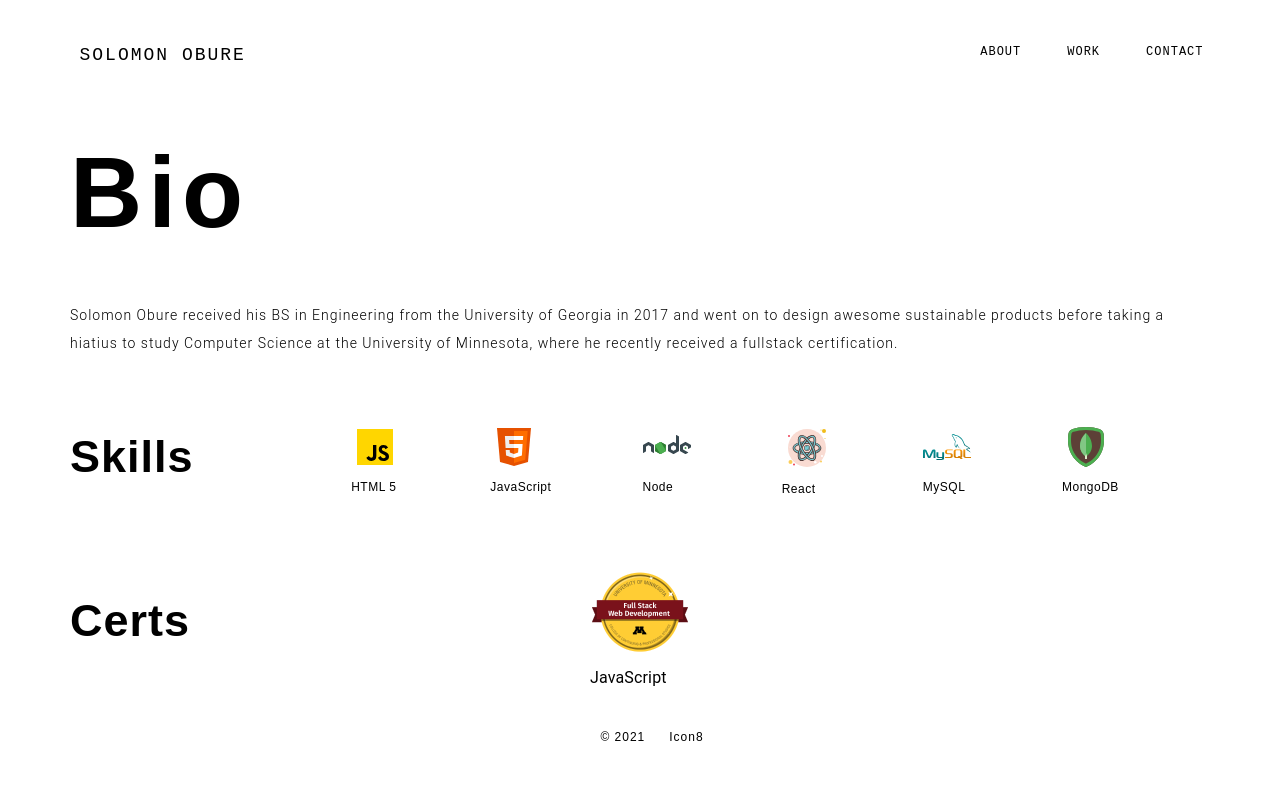
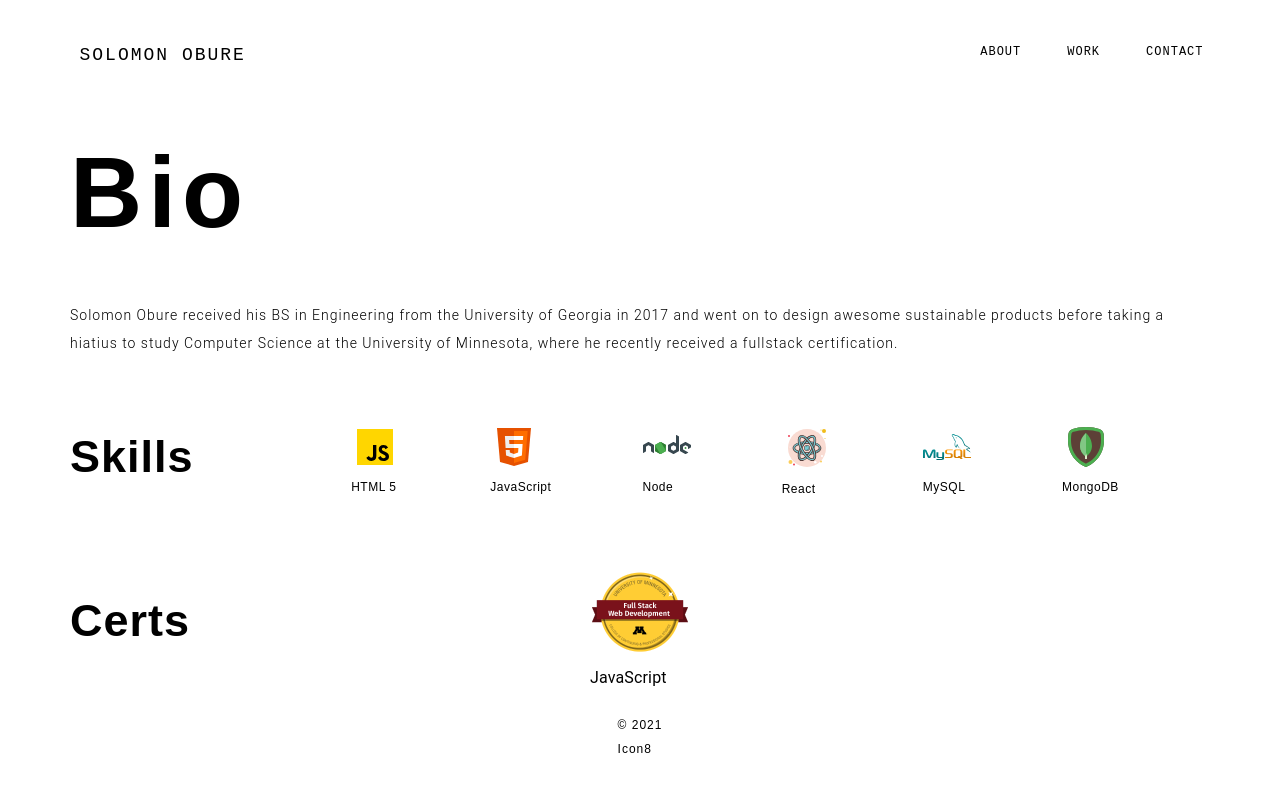
Before and after one commit to sirsoco/portfolio, a React (Create React App) app in the folder portfolio/: page /about in a window 1280 px wide. Shown: the top 792 px of the page. Built offline with nearby package versions, Linux system fonts and the light colour scheme.

Commit message:
display of footer items are now columned

```diff
--- a/portfolio/src/components/Footer/Footer.js
+++ b/portfolio/src/components/Footer/Footer.js
@@ -6,14 +6,18 @@ import Grid from "@material-ui/core/Grid";
 import Typography from "@material-ui/core/Typography";
 
 export default function Footer(props) {
-    const useStyles = makeStyles((props,theme) => ({
-        root: {
-
+  const useStyles = makeStyles((props, theme) => ({
+    root: {},
+    container: {
+      display: "inline-flex",
+      justify: "center",
+      alignItems: "center",
     },
+    item: {},
     Icon8: {
-            display: props.Icon8
+      display: props.Icon8,
     },
-    }))
+  }));
 
   const d = new Date();
 
@@ -31,20 +35,23 @@ export default function Footer(props) {
   const classes = useStyles();
   return (
     <ThemeProvider theme={footer}>
-      <Grid container justify="center" alignItems="center">
-        <Grid item direction="column" display="block">
       <Toolbar position="fixed" color="primary">
+        <Grid
+          container
+          className={classes.container}
+          justify="center"
+          alignItems="center"
+        >
+          <Grid item>
             <Typography variant="h6" display="center">
               © {d.getFullYear()}
             </Typography>
-          </Toolbar>
-        </Grid>
-        <Grid item direction="column" display="block" className={classes.Icon8}>
-          <Typography variant="h6" display="center">
+            <Typography variant="h6" className={classes.Icon8}>
               Icon8
             </Typography>
           </Grid>
         </Grid>
+      </Toolbar>
     </ThemeProvider>
   );
 }
```
Also changed, not shown: portfolio/src/pages/workPage.js (line endings or trailing spaces). Lines whose indentation alone changed are shown as unchanged.
